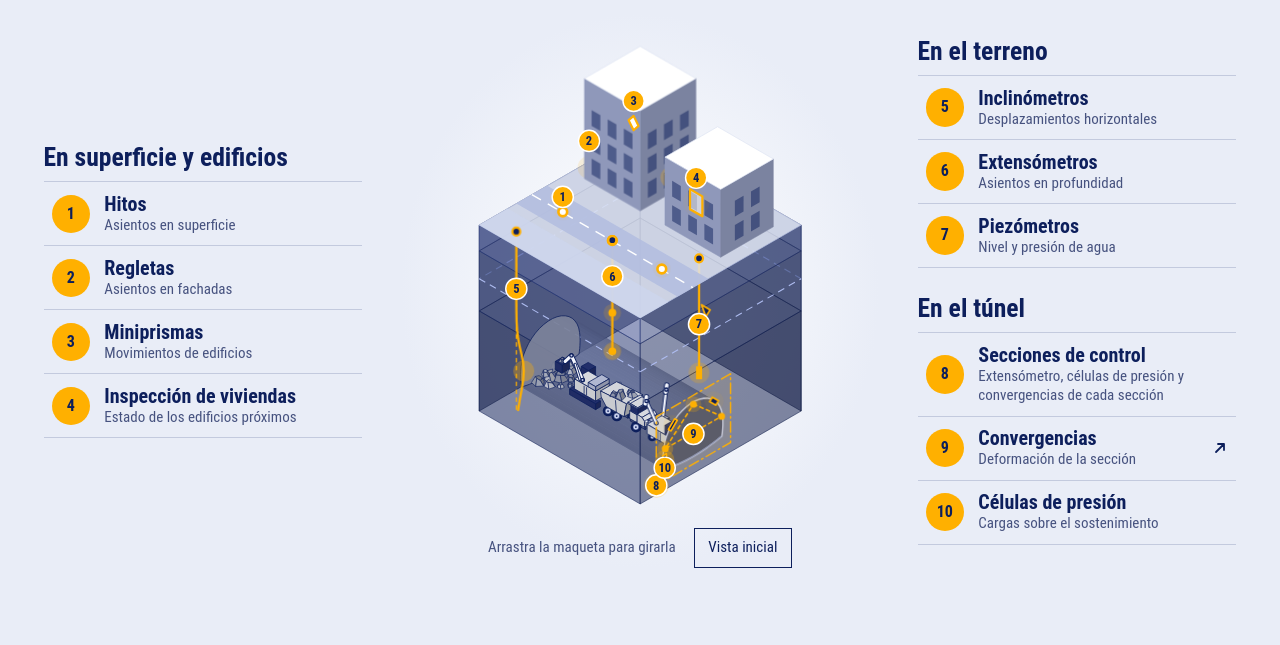
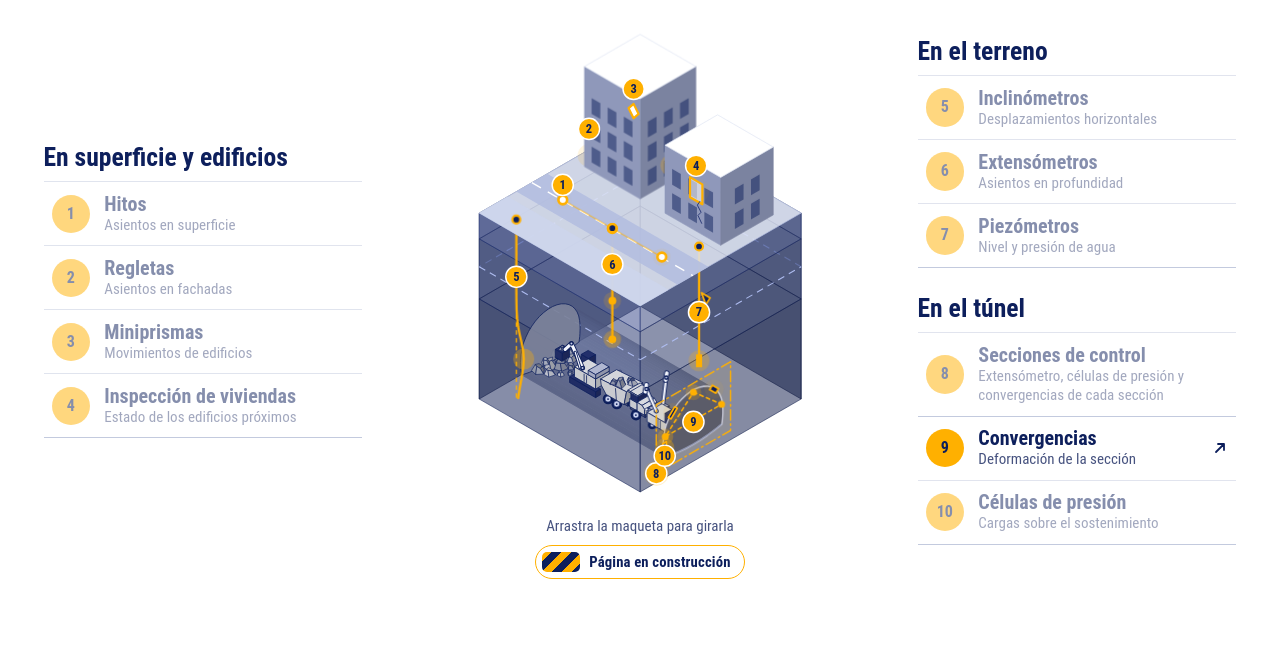
Before and after one commit to l5ag/Auscultacion, a plain HTML site: page index.html in a window 1280 px wide. Shown: the part 155-800 px from the top of the page. Drawn offline with Linux system fonts and the light colour scheme.

Commit message:
Add files via upload

```diff
--- a/index.html
+++ b/index.html
@@ -10,7 +10,7 @@
    Al señalar un número se enciende solo su instrumento y el resto de la maqueta se vuelve transparente. */
 :root{
   --navy:#0d1f5c;    /* tinta */
-  --bg:#e9edf7;      /* fondo */
+  --bg:#ffffff;      /* fondo */
   --bg-2:#ffffff;    /* foco de luz bajo la maqueta y fila activa */
   --rule:#c3cade;
   --muted:#46527f;
@@ -53,10 +53,11 @@ h1{margin:0 0 4px;font-size:clamp(1.6rem,2.2vw,4.2rem);line-height:1.08;font-wei
 }
 #m{display:block;width:100%;height:clamp(340px,63.500vh,1200px);cursor:grab;touch-action:pan-y;user-select:none;-webkit-user-select:none}
 #m.drag{cursor:grabbing}
-#m:focus-visible,.reset:focus-visible{outline:3px solid var(--navy);outline-offset:3px}
+#m:focus-visible{outline:3px solid var(--navy);outline-offset:3px}
 .tools{display:flex;flex-wrap:wrap;align-items:center;justify-content:center;gap:.5em 1.2em;color:var(--muted);font-size:.94em}
-.reset{font:inherit;font-size:1em;color:var(--navy);background:none;border:1px solid var(--navy);padding:.5em .9em;min-height:40px;cursor:pointer}
-.reset:hover{background:var(--navy);color:#fff}
+/* Aviso de página en construcción */
+.wip{display:inline-flex;align-items:center;gap:.6em;margin-top:.15em;padding:.4em .9em .4em .4em;border-radius:999px;background:#fff;border:1.5px solid var(--accent);color:var(--navy);font-size:.92em;font-weight:600;letter-spacing:.01em}
+.wip-stripes{width:2.6em;height:1.35em;border-radius:5px;flex:none;background:repeating-linear-gradient(135deg,var(--accent) 0 7px,var(--navy) 7px 14px)}
 
 /* Listas */
 h2{margin:0 0 .4em;font-size:1.6em;line-height:1.1;font-weight:600;font-stretch:85%}
@@ -64,11 +65,12 @@ h2{margin:0 0 .4em;font-size:1.6em;line-height:1.1;font-weight:600;font-stretch:
 .lk{display:grid;grid-template-columns:2.4em minmax(0,1fr) 1em;gap:.9em;align-items:center;min-height:4em;padding:.6em .5em;
   color:var(--navy);text-decoration:none;border-top:1px solid var(--rule);cursor:default;transition:opacity .2s,background-color .2s}
 .lk[href]{cursor:pointer}
+.lk:not([href]){opacity:.5}   /* informes aún sin enlace: apagados */
 .lk .num{width:2.4em;height:2.4em;border-radius:50%;background:var(--accent);display:flex;align-items:center;justify-content:center;font-weight:600;font-size:1em}
 .lk .n{display:block;font-size:1.25em;font-weight:600;line-height:1.2}
 .lk .d{display:block;font-size:.94em;color:var(--muted);line-height:1.3}
 .lk .go{width:1em;height:1em;fill:none;stroke:currentColor;stroke-width:1.8;stroke-linecap:round;stroke-linejoin:round}
-.lk.on{background:var(--bg-2);box-shadow:inset 0 0 0 2px var(--navy)}
+.lk.on{background:var(--bg-2);box-shadow:inset 0 0 0 2px var(--navy);opacity:1}
 .lk:focus-visible{outline:3px solid var(--navy);outline-offset:2px}
 .has-on .lk:not(.on){opacity:.4}
 
@@ -116,7 +118,10 @@ h2{margin:0 0 .4em;font-size:1.6em;line-height:1.1;font-weight:600;font-stretch:
       <svg id="m" viewBox="-205 -290 410 580" tabindex="0" role="img" aria-label="Maqueta 3D del terreno con los diez instrumentos numerados. Arrastra o usa las flechas del teclado para girarla."></svg>
       <div class="tools">
         <span>Arrastra la maqueta para girarla</span>
-        <button class="reset" id="reset" type="button">Vista inicial</button>
+      </div>
+      <div class="wip" role="img" aria-label="Página en construcción">
+        <span class="wip-stripes" aria-hidden="true"></span>
+        <span>Página en construcción</span>
       </div>
     </div>
 
@@ -319,6 +324,7 @@ h2{margin:0 0 .4em;font-size:1.6em;line-height:1.1;font-weight:600;font-stretch:
   var it;
   /* 1 · Hitos, en la calzada */
   it=inst('above','hitos',[130,175,1]);
+  line(it,[[50,175,1],[130,175,1],[210,175,1]],S(1));   /* línea fina amarilla que une los tres hitos */
   [50,130,210].forEach(function(x,i){halo(it,[x,175,1],10,i*.5);dot(it,[x,175,1],{r:5,fill:'#fff',stroke:AM,'stroke-width':3})});
   /* 2 · Regleta, al pie de la fachada */
   it=inst('above','regletas',[28,110.6,20]);
@@ -335,6 +341,7 @@ h2{margin:0 0 .4em;font-size:1.6em;line-height:1.1;font-weight:600;font-stretch:
   it=inst('above','viviendas',[201,110.6,57]);
   halo(it,[201,110.6,57],15,.9);
   poly(it,[[191,110.6,71],[211,110.6,71],[211,110.6,43],[191,110.6,43]],S(2.5,{fill:'#fff','fill-opacity':.55}));
+  line(it,[[207,110.7,45],[203,110.7,38],[209,110.7,31],[204,110.7,24],[210,110.7,16]],{stroke:'#2a3a78','stroke-width':1.1,fill:'none','stroke-linecap':'round','stroke-linejoin':'round'});   /* grieta sutil junto a la ventana */
   /* 5 · Inclinómetro: sondeo con su deformada hacia el túnel */
   it=inst('mid','inclinometros',[40,240,-125]);
   var def=[];for(var z=0;z>=-250;z-=12.5)def.push([40,240-12*Math.exp(-Math.pow((z+200)/42,2)),z]);
@@ -446,10 +453,6 @@ h2{margin:0 0 .4em;font-size:1.6em;line-height:1.1;font-weight:600;font-stretch:
     else if(k==='ArrowUp')pitch=clampPitch(pitch+5*D);else if(k==='ArrowDown')pitch=clampPitch(pitch-5*D);else return;
     e.preventDefault();render();
   });
-  document.getElementById('reset').addEventListener('click',function(){
-    yaw=((yaw-YAW0+Math.PI)%(2*Math.PI)+2*Math.PI)%(2*Math.PI)-Math.PI+YAW0;   /* vuelve por el camino corto */
-    tween(YAW0,PITCH0,500);
-  });
 
   /* ───────── Resalte: solo el punto señalado; el resto se apaga y la maqueta se vuelve transparente ───────── */
   var active=null;
```
